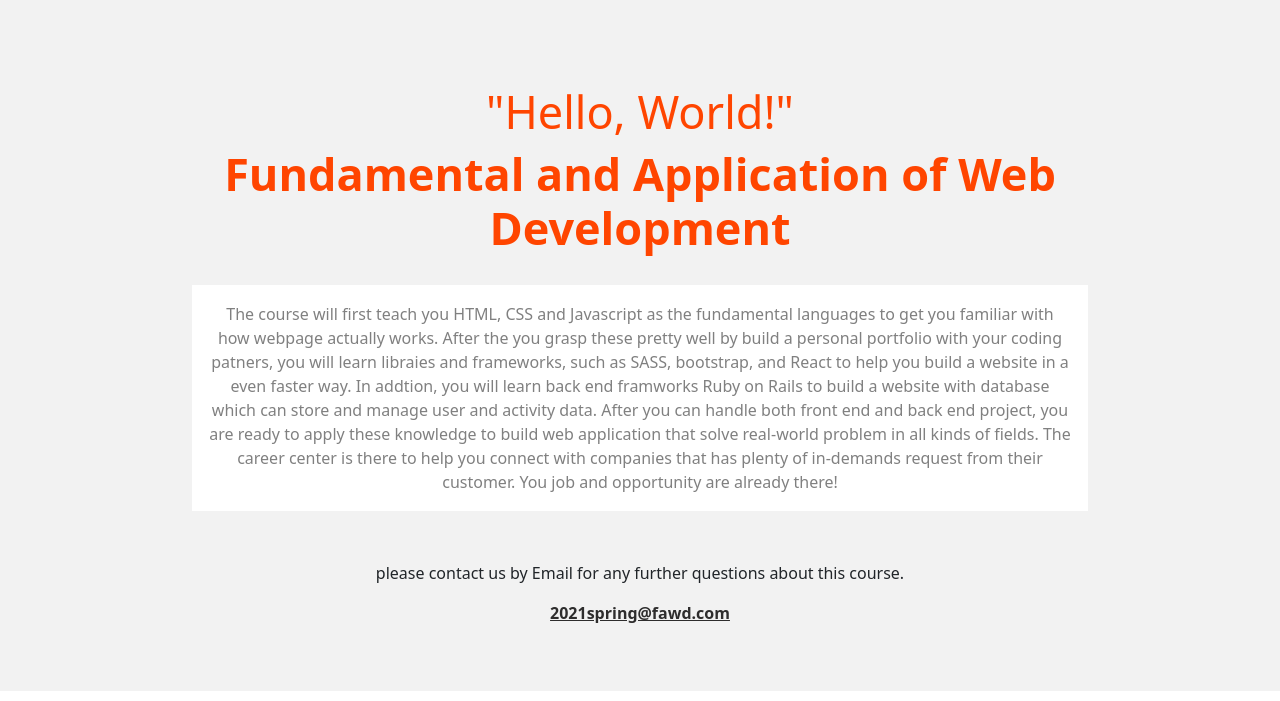
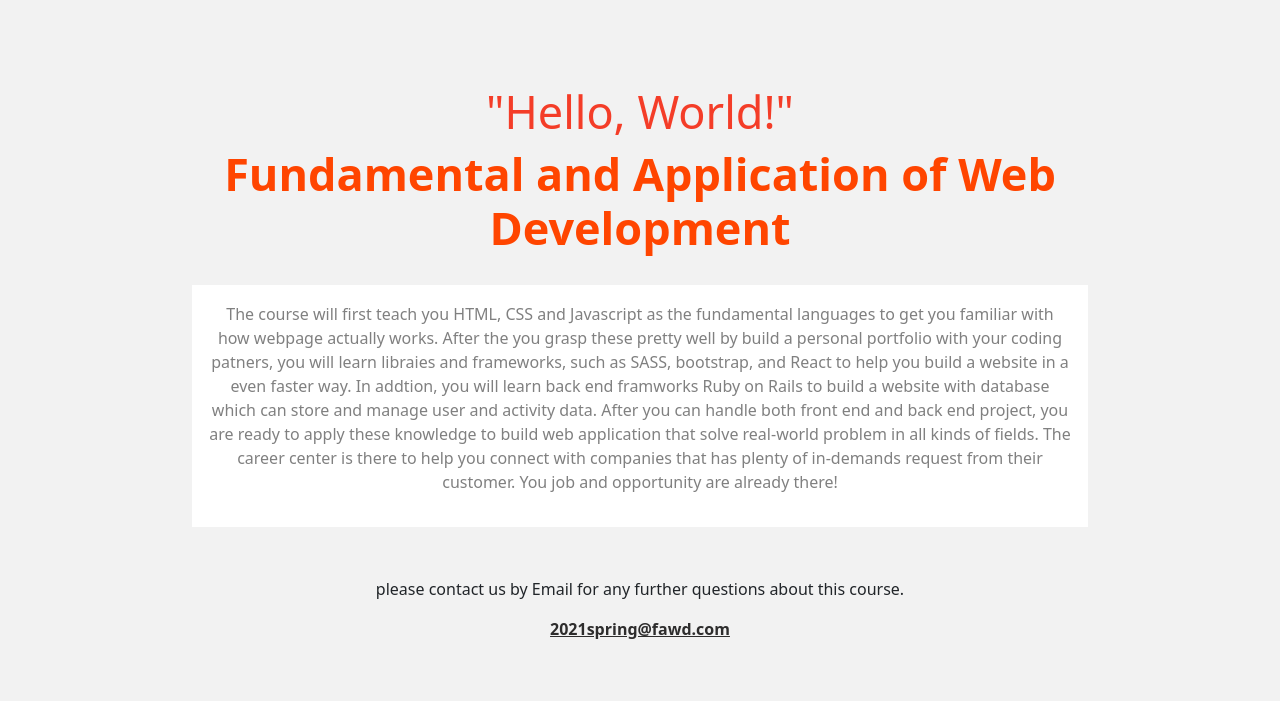
Before and after one commit to roshan-bajgain/Conference-App, a website: page about.html in a window 1280 px wide. Shown: the part 99-800 px from the top of the page. Drawn offline with nearby package versions, Linux system fonts and the light colour scheme.

Commit message:
Update html and css

```diff
--- a/about.css
+++ b/about.css
@@ -133,7 +133,7 @@
 }
 
 #greeting {
-  color: orangered;
+  color: #f43d28;
   font-weight: normal;
   font-size: 35px;
 }
--- a/about.html
+++ b/about.html
@@ -66,7 +66,7 @@
             <h2 id="greeting">"Hello, World!"</h2>
             <h1 id="topic">Fundamental and Application of Web Development</h1>
             <div id="description">
-                <article>The course will first teach you HTML, CSS and Javascript as the fundamental languages to get
+                <article><p>The course will first teach you HTML, CSS and Javascript as the fundamental languages to get
                     you
                     familiar with
                     how webpage actually works. After the you grasp these pretty well by build a personal portfolio with
@@ -79,7 +79,7 @@
                     these knowledge to build web
                     application that solve real-world problem in all kinds of fields. The career center is there to help
                     you connect with companies that
-                    has plenty of in-demands request from their customer. You job and opportunity are already there!
+                    has plenty of in-demands request from their customer. You job and opportunity are already there!</p>
                 </article>
             </div>
             <div id="contact">
```
Also changed, not shown: README.md.
